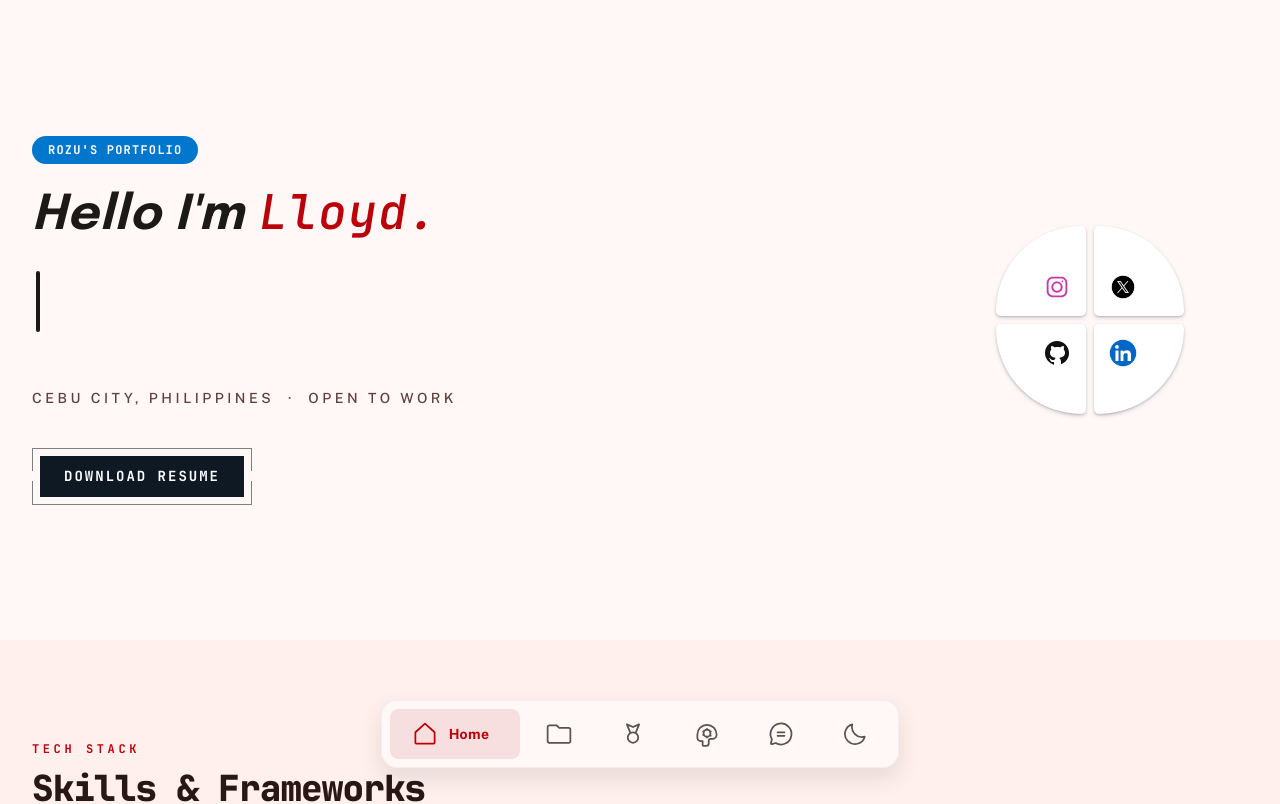
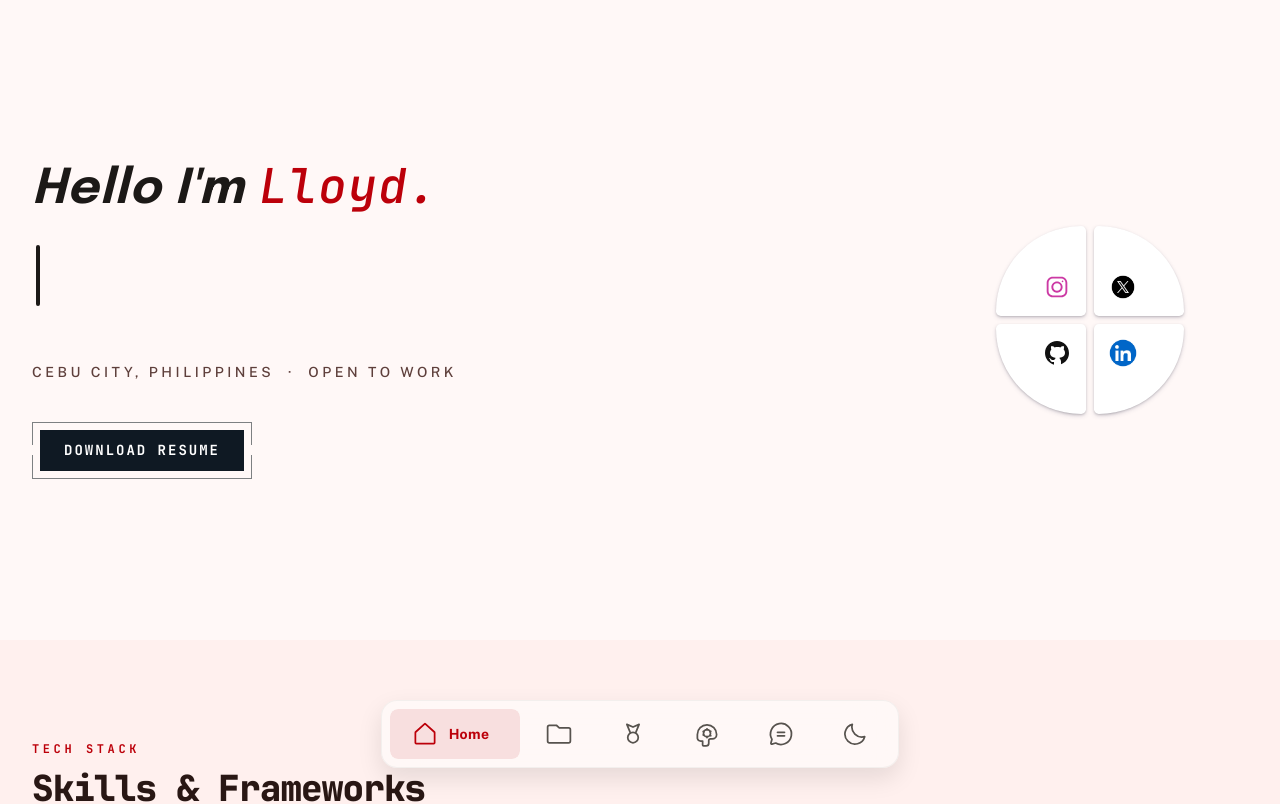
Before and after one commit to Rozuuuuu/rozu-portfolio, a React (Vite) app: page / in a window 1280 px wide. Shown: the top 804 px of the page. Built offline with nearby package versions, Linux system fonts and the light colour scheme.

Commit message:
Badge Removal

```diff
--- a/src/components/Hero.jsx
+++ b/src/components/Hero.jsx
@@ -81,11 +81,6 @@ const Hero = () => {
             >
                 <div className="w-full flex flex-col lg:flex-row items-center justify-between gap-12 lg:gap-8">
                     <ScrollReveal className="flex-1 flex flex-col items-center lg:items-start text-center lg:text-left space-y-6">
-                        {/* Badge */}
-                        <div className="inline-flex items-center gap-2 px-4 py-1.5 rounded-full bg-tertiary-container text-on-tertiary-container font-label text-xs uppercase tracking-widest font-bold">
-                            Rozu's Portfolio
-                        </div>
-
                         <div className="flex flex-col items-center lg:items-start">
                             {/* Static Greeting */}
                             <h2 className="font-['Epilogue'] text-3xl sm:text-4xl md:text-5xl italic font-semibold text-stone-900 dark:text-white mb-2 tracking-wide">
```
